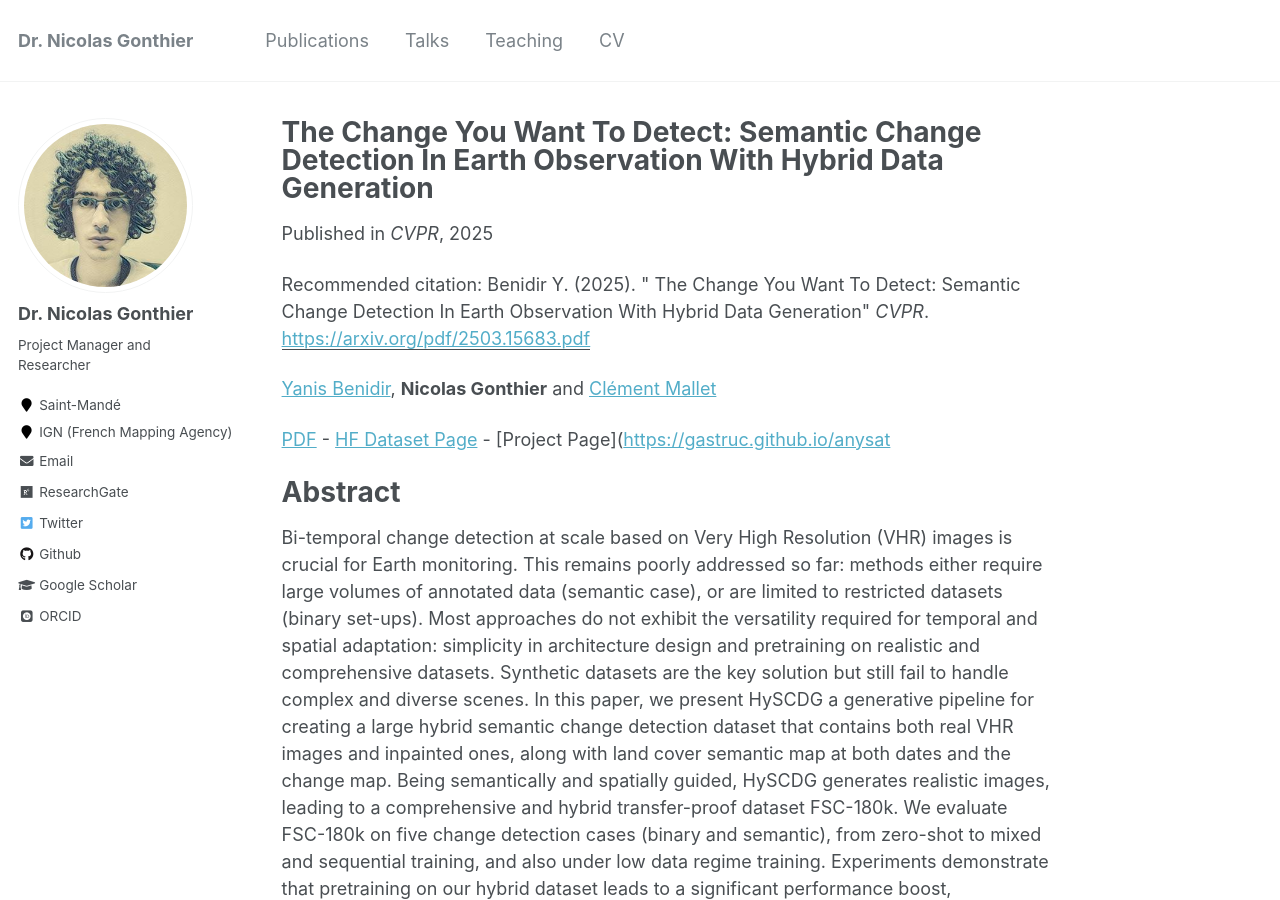
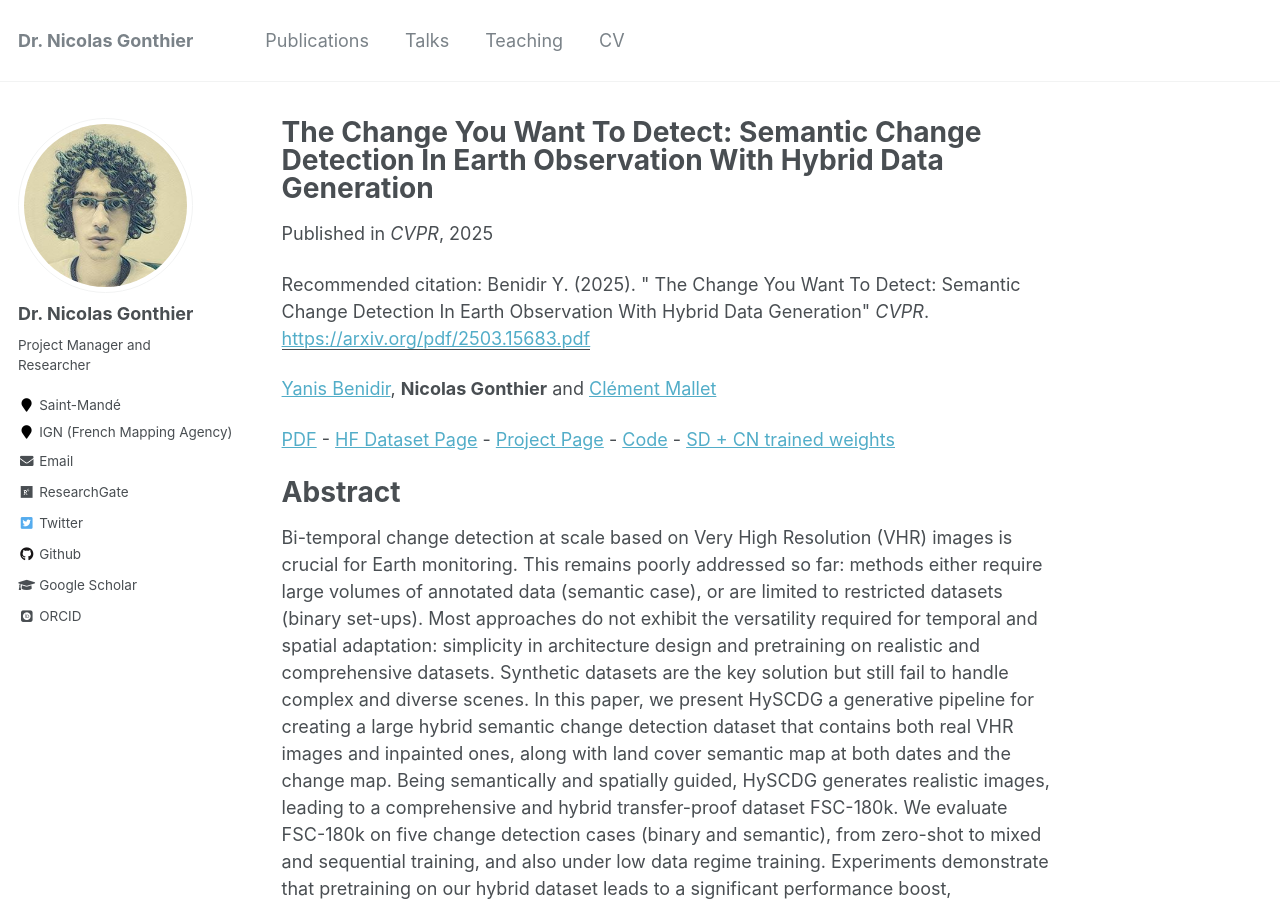
Before and after one commit to ngonthier/ngonthier.github.io, a Jekyll site: the page built from _publications/2025-03-ChangeWantToDetect.md, in a window 1280 px wide and 900 px high. Built offline with Jekyll 4.4.1, drawn with Linux system fonts in a browser that asks for light colours; some web fonts are replaced.

Commit message:
Update 2025-03-ChangeWantToDetect.md

```diff
--- a/_publications/2025-03-ChangeWantToDetect.md
+++ b/_publications/2025-03-ChangeWantToDetect.md
@@ -13,7 +13,7 @@ teaser: teaser_CWTD_short.png
 
 [Yanis Benidir](https://yb23.github.io/), **Nicolas Gonthier** and [Clément Mallet](https://www.umr-lastig.fr/clement-mallet/)
 
-[PDF](https://arxiv.org/abs/2503.15683) - [HF Dataset Page](https://huggingface.co/datasets/Yanis236/fsc-180k) - [Project Page]([https://gastruc.github.io/anysat](https://yb23.github.io/projects/cywd/)
+[PDF](https://arxiv.org/abs/2503.15683) - [HF Dataset Page](https://huggingface.co/datasets/Yanis236/fsc-180k) - [Project Page](https://yb23.github.io/projects/cywd/) - [Code](https://github.com/yb23/HySCDG) - [SD + CN trained weights](https://huggingface.co/Yanis236/HySCDG)
 
 Abstract
 ======
```
